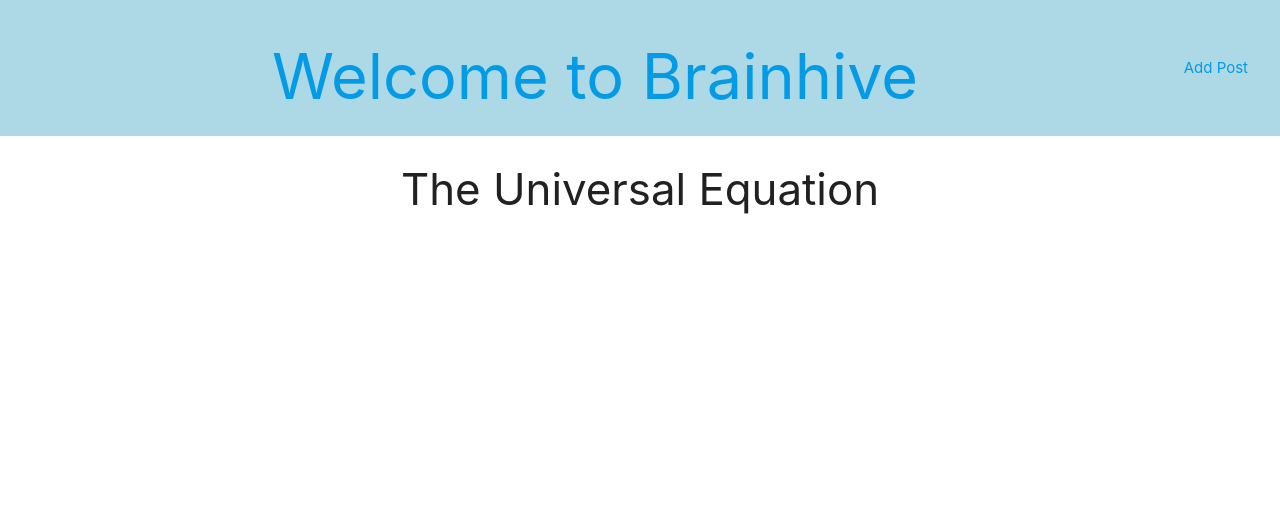
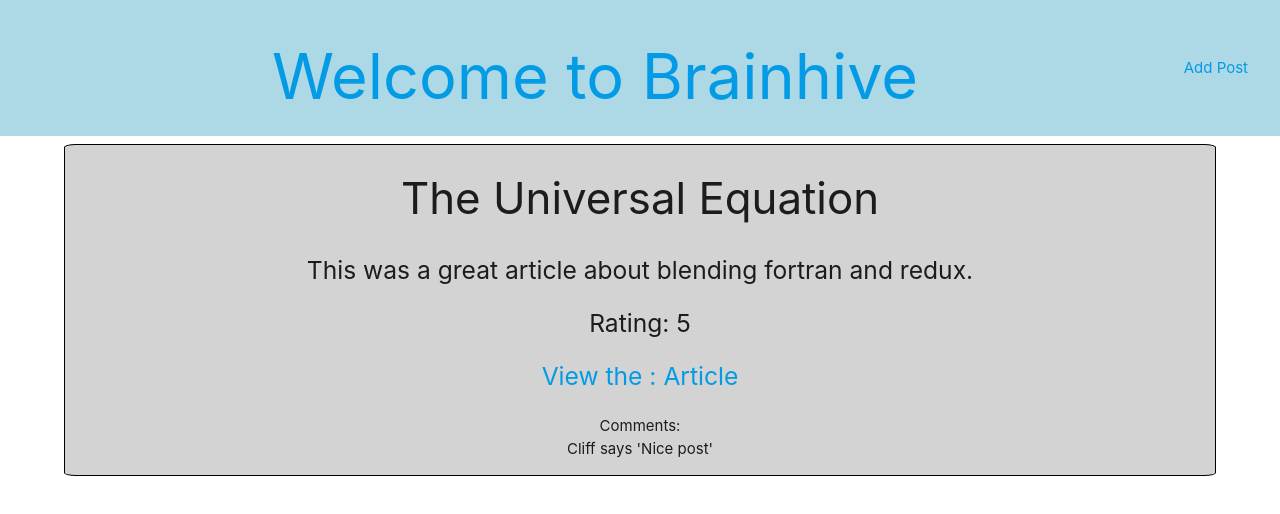
Before and after one commit to mspremulli/Brainhive2, a React (Create React App) app: page /post/1 in a window 1280 px wide. Shown: the top 514 px of the page. Built offline with nearby package versions, Linux system fonts and the light colour scheme.

Commit message:
added content and css to viewpost

```diff
--- a/src/App.css
+++ b/src/App.css
@@ -76,6 +76,16 @@
   margin-bottom: 8px;
 }
 
+.singlePost{
+  display: grid;
+  align-content: center;
+  background-color: lightgrey;
+  border: 1px solid black;
+  border-radius: 1%;
+  margin-left: 5%;
+  margin-right: 5%;
+}
+
 #brand{
   flex:1;
 }
--- a/src/components/ViewPost.js
+++ b/src/components/ViewPost.js
@@ -3,10 +3,25 @@ import {useParams} from 'react-router-dom';
 
 const ViewPost = (props) => {
     const {postId} = useParams();
+    const commentList = props.post.comments.map(comment => {
+        return(
+            <li>{comment.commenter} says '{comment.text}'</li>
+        )
+    })
 
     return(
-        <div>
-            <h3>{props.post.title}</h3>
+        <div className = 'singlePost'>
+            <h3 >{props.post.title}</h3>
+
+            <h5>{props.post.summary}</h5>
+            <h5> Rating: {props.post.rating}</h5>
+            <a target = '_blank' href = {props.post.link}>
+                <h5> View the : {props.post.resourceType}</h5>
+            </a>
+            <ul> Comments:
+             {commentList}
+            </ul>
+
         </div>
     )
 }
--- a/src/mock/posts.js
+++ b/src/mock/posts.js
@@ -8,7 +8,7 @@ export default [
     title: "The Universal Equation",
     categories: ["FORTRAN", "redux"],
     summary: "This was a great article about blending fortran and redux.",
-    link: "www.google.com/search?q=Albert%20Einstein",
+    link: "https://www.google.com/search?q=Albert%20Einstein",
     resourceType: "Article",
     datePublished: "1943-10-03.00:00:00z",
     videoLength: null,
```
